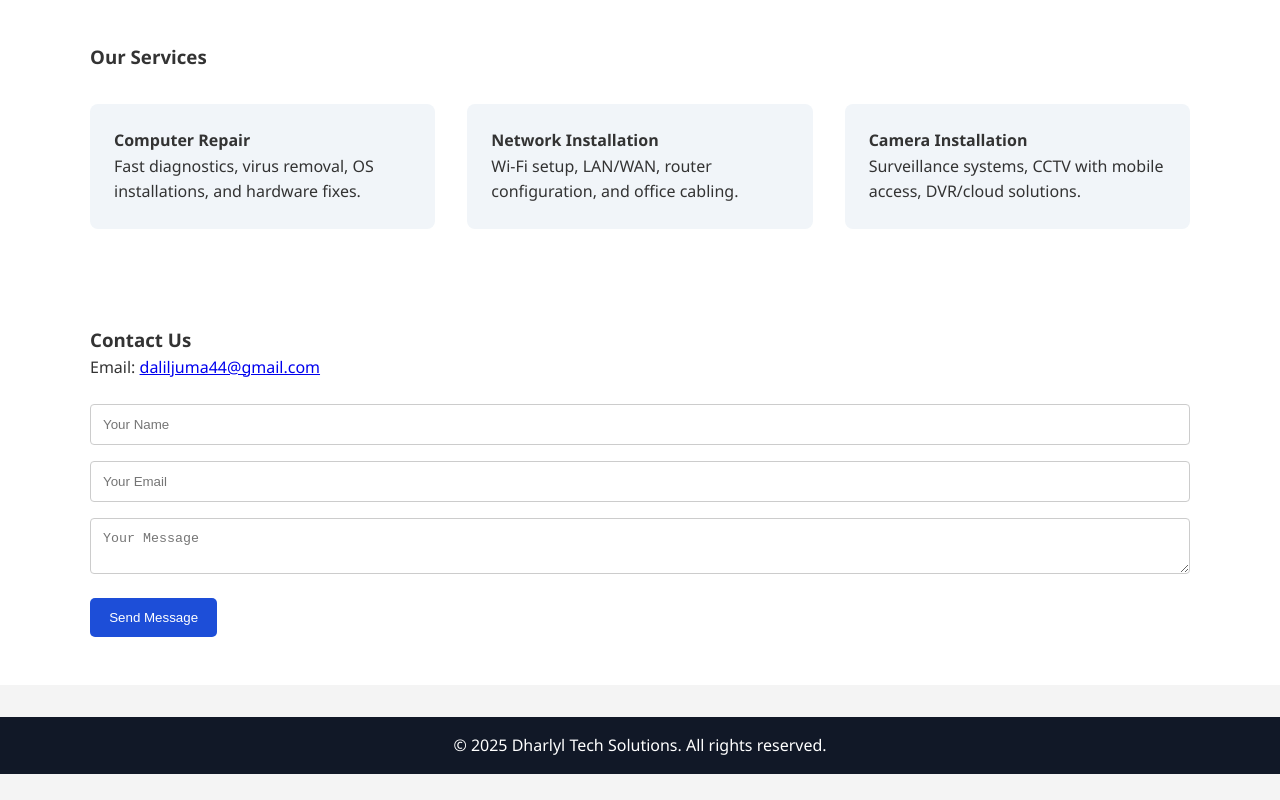
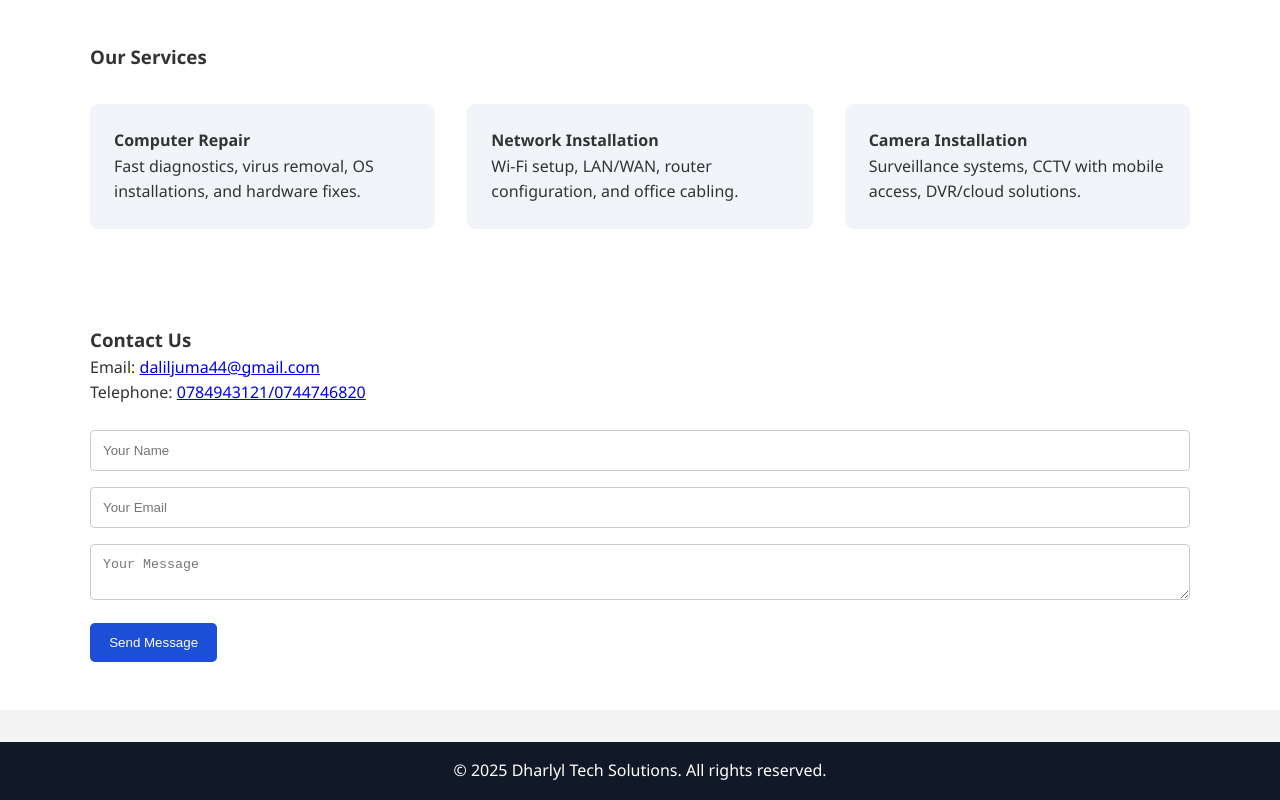
Before and after one commit to Bash-97/eco, a plain HTML site: page index.html in a window 1280 px wide. Shown: the part 580-1380 px from the top of the page. Before the commit the page ends 1354 px from the top, so only its background shows below. Drawn offline with Linux system fonts and the light colour scheme.

Commit message:
Update index.html

```diff
--- a/index.html
+++ b/index.html
@@ -61,6 +61,7 @@
     <div class="container">
       <h3>Contact Us</h3>
       <p>Email: <a href="mailto:daliljuma44@gmail.com">daliljuma44@gmail.com</a></p>
+      <p>Telephone: <a href="mailto:0784943121/0744746820">0784943121/0744746820</a></p>
       <form>
         <input type="text" placeholder="Your Name" required />
         <input type="email" placeholder="Your Email" required />
```
